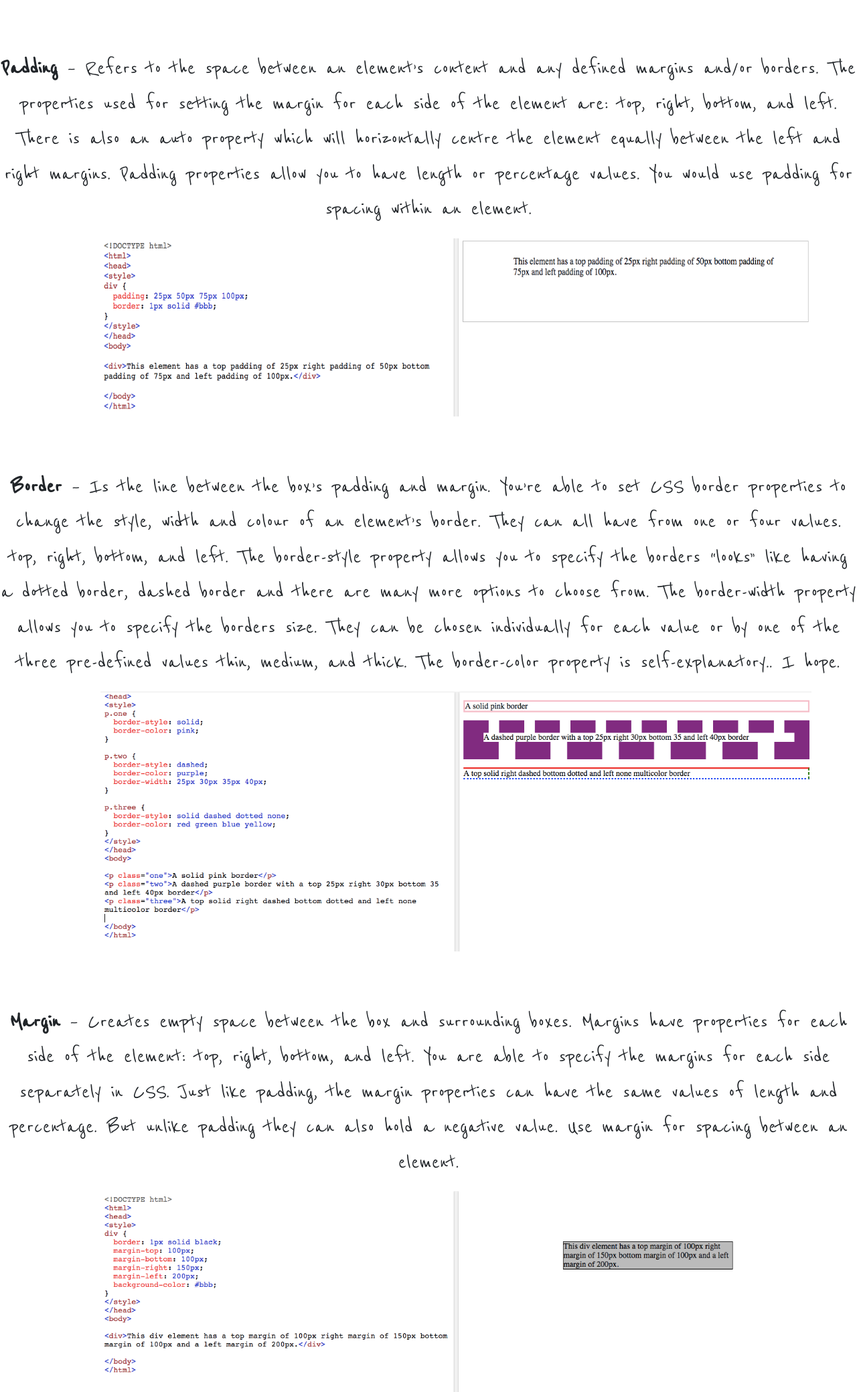
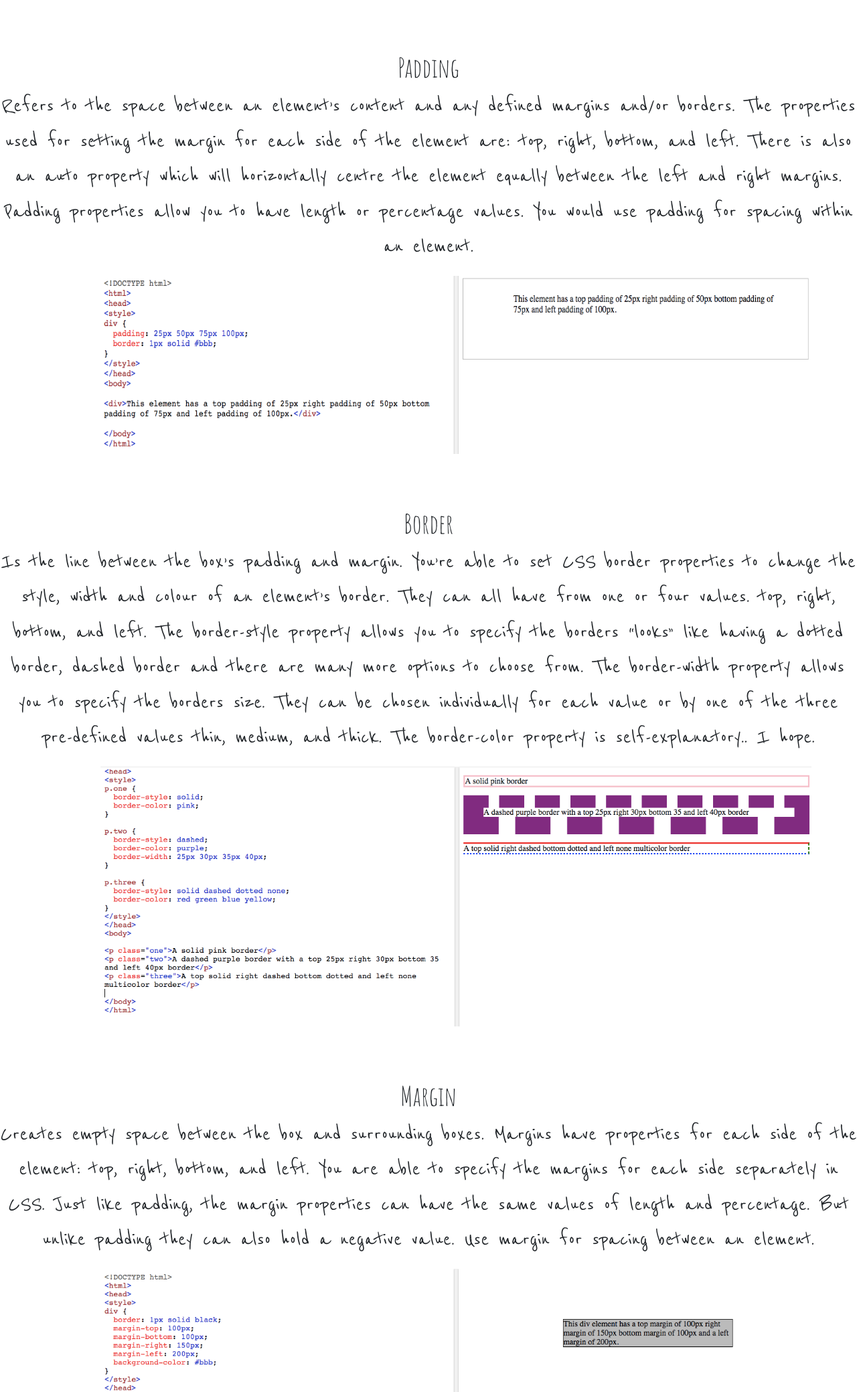
Before and after one commit to izzy-asplet/izzy-asplet.github.io, a plain HTML site: page blog/sprint2-technical.html in a window 1280 px wide. Shown: the part 1221-3300 px from the top of the page at 67% size. Drawn offline with nearby package versions, Linux system fonts and the light colour scheme.

Commit message:
heading size change

```diff
--- a/blog/sprint2-technical.html
+++ b/blog/sprint2-technical.html
@@ -25,8 +25,8 @@
     <div>
         <img src="box_model.png" alt="example of a box model" height="400" width="600" class="diffimage">
     </div>
-
-    <p><strong>Padding</strong> – Refers to the space between an element’s content and any defined margins and/or
+    <h3>Padding</h3>
+    <p>Refers to the space between an element’s content and any defined margins and/or
         borders. The
         properties used for setting the margin for each side of the element are: top, right, bottom, and left. There
         is also an auto property which will horizontally centre the element equally between the left and right
@@ -36,7 +36,8 @@
     <div>
         <img src="padding2.ng.png" alt="example of padding in CSS" height="266" width="1062" class="propimage">
     </div>
-    <p><strong>Border</strong> – Is the line between the box’s padding and margin. You’re able to set CSS border
+    <h3>Border</h3>
+    <p>Is the line between the box’s padding and margin. You’re able to set CSS border
         properties to
         change the style, width and colour of an element’s border. They can all have from one or four values. top,
         right, bottom, and left.
@@ -48,8 +49,9 @@
     </p>
     <div>
         <img src="borders.png" alt="example of border in CSS" height="388" width="1062" class="propimage">
-
-        <p><strong>Margin</strong> – Creates empty space between the box and surrounding boxes. Margins have properties
+    </div>
+    <h3>Margin</h3>
+    <p>Creates empty space between the box and surrounding boxes. Margins have properties
         for each side of
         the element: top, right, bottom, and left.
         You are able to specify the margins for each side separately in CSS. Just like padding, the margin
@@ -62,6 +64,4 @@
     </div>
 
     <a href="https://izzy-asplet.github.io/index.html"><span class="returnlink">
-                <---Return to home page</span></a>
-        </body>
-        </html>
+            <---Return to home page</span> </a> </body> </html>
--- a/blog/styles/main.css
+++ b/blog/styles/main.css
@@ -8,14 +8,14 @@ h1 {
 h2 {
     text-align: center;
     font-family: 'Amatic SC', cursive;
-    font-size: 80px;
+    font-size: 60px;
 
 }
 
 h3 {
     text-align: center;
     font-family: 'Amatic SC', cursive;
-    font-size: 50px;
+    font-size: 40px;
 }
 
 p {
```
Also changed, not shown: sprint1-cultural.html (+3 -3 lines). Lines whose indentation alone changed are shown as unchanged.
